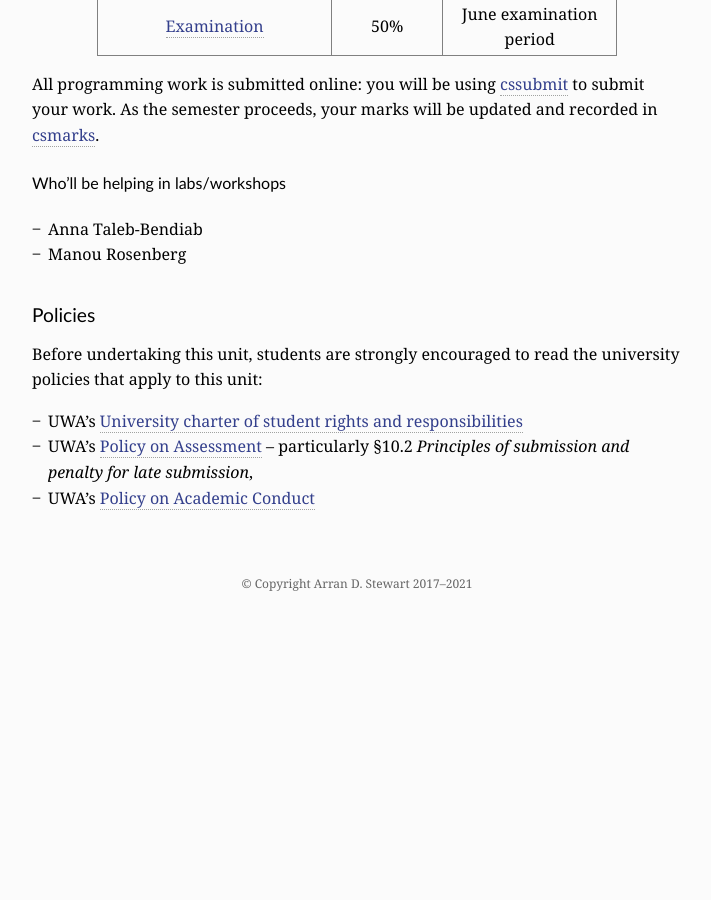
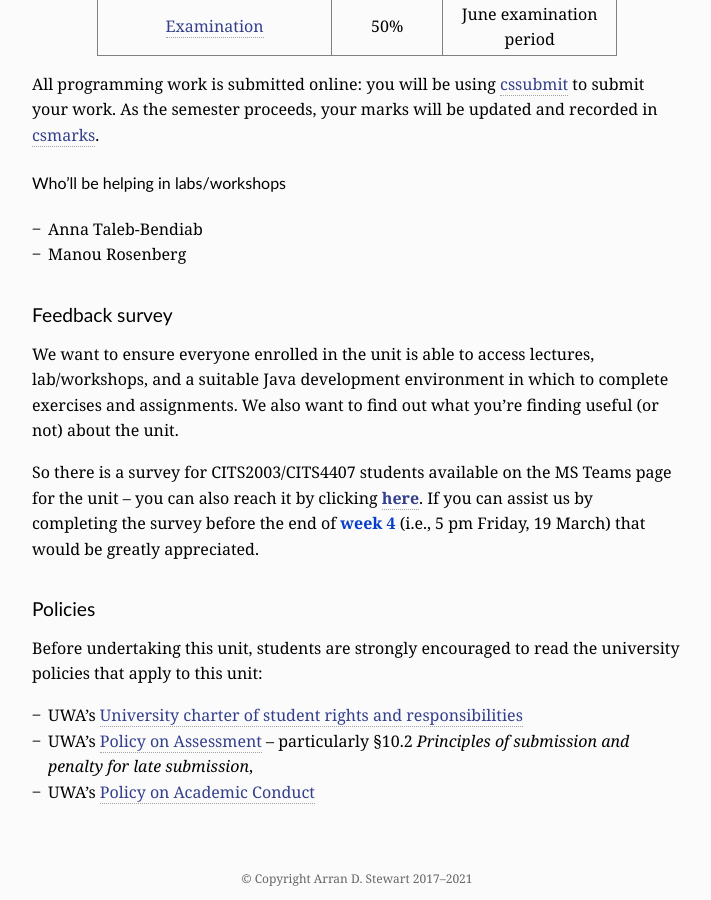
Before and after one commit to cits5501/cits5501.github.io, a Jekyll site: the page built from docs/index.md, in a window 1280 px wide and 900 px high, scrolled down 3045 px. Shown: the whole window, without its empty margins (283-994 px from the left). Built offline with Jekyll 4.4.1, drawn with Linux system fonts in a browser that asks for light colours; some web fonts are replaced; before the commit the page ends 3650 px from its top, so only the background shows below that.

Commit message:
add survey

```diff
--- a/docs/index.md
+++ b/docs/index.md
@@ -200,6 +200,22 @@ semester proceeds, your marks will be updated and recorded in
 - Anna Taleb-Bendiab
 - Manou Rosenberg
 
+## Feedback survey
+
+We want to ensure everyone enrolled in the unit is able to access
+lectures, lab/workshops, and a suitable Java development environment in which to
+complete exercises and assignments. We also want to find out what you're
+finding useful (or not) about the unit.
+
+So there is a survey for CITS2003/CITS4407 students available on the MS
+Teams page for the unit -- you can also reach it by clicking
+[**here**][survey-link]{: target="_blank" class="hi-pri" :}. If you can
+assist us by completing the survey before the end of **week 4**{:
+class="hi-pri" :} (i.e., 5 pm Friday, 19 March) that would be greatly
+appreciated.
+
+[survey-link]: https://teams.microsoft.com/l/entity/81fef3a6-72aa-4648-a763-de824aeafb7d/_djb2_msteams_prefix_225387803?context=%7B%22subEntityId%22%3Anull%2C%22channelId%22%3A%2219%3A9a6540f366aa438c8fe185aadb8cb33a%40thread.tacv2%22%7D&groupId=8c2d8b6e-4af0-457b-8094-32e95c4d6107&tenantId=05894af0-cb28-46d8-8716-74cdb46e2226
+
 ## Policies
 
 Before undertaking this unit,
```
